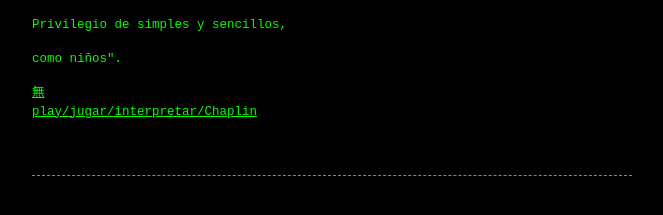
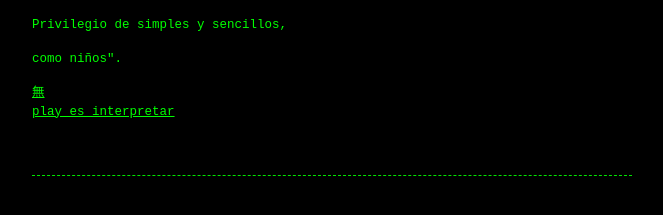
Before and after one commit to Guerrillaradio/el_ruido_de_fondo_de_la_existencia, a Jekyll site: the page built from index.md, in a window 1280 px wide. Shown: the part 479-694 px from the top of the page, without its empty margins (308-971 px from the left). Built offline with Jekyll 4.4.1, drawn with Linux system fonts in a browser that asks for light colours; our own code applies the rules of GitHub Pages for plain Markdown files.

Commit message:
Update index.md

```diff
--- a/index.md
+++ b/index.md
@@ -17,6 +17,6 @@
 <div><font color="#00ff00"></font></div><div></div><div><font color="#00ff00"> </font><font color="#00ff00"> </font></div>
 <a href="https://www.youtube.com/watch?v=WyhRL_7Wi5E"><div><font color="#00ff00">無
 </font></div><div></div><div><font color="#00ff00"> </font><font color="#00ff00"> </font></div>
-<a href="https://guerrillaradio.github.io/liber_novus/"><div><font color="#00ff00">play/jugar/interpretar/Chaplin
+<a href="https://guerrillaradio.github.io/liber_novus/"><div><font color="#00ff00">play es interpretar
 </font></div><div></div><div><font color="#00ff00"> </font><font color="#00ff00"> </font></div>
 </a>
```
